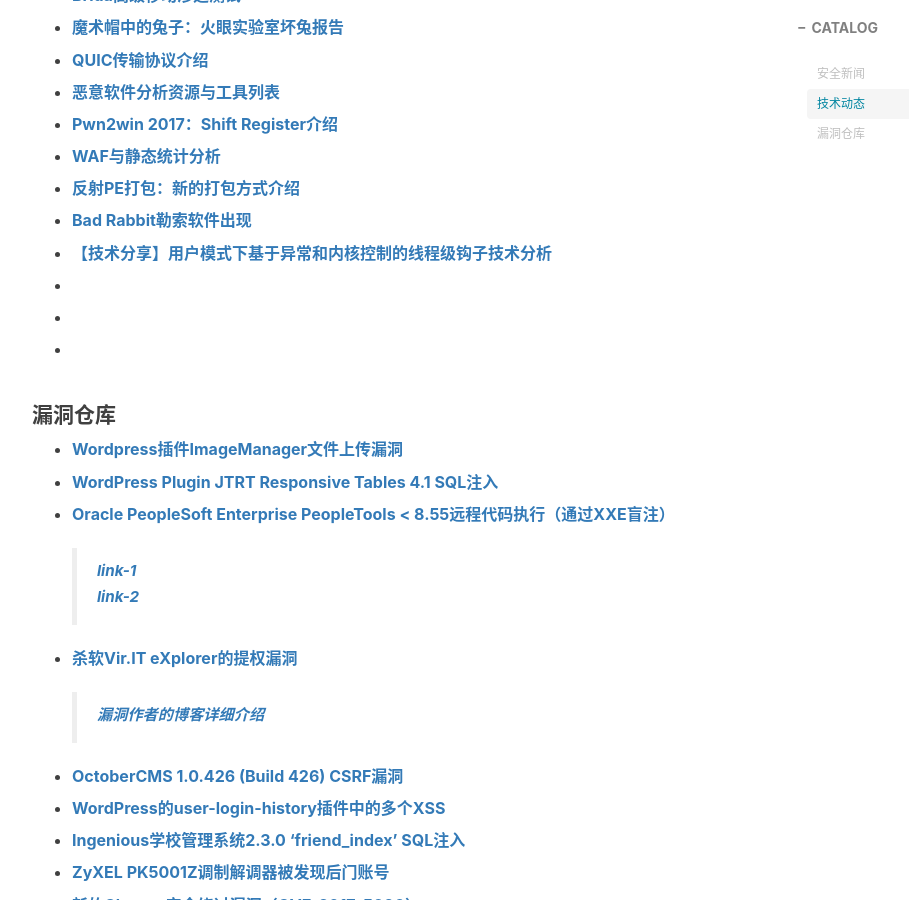
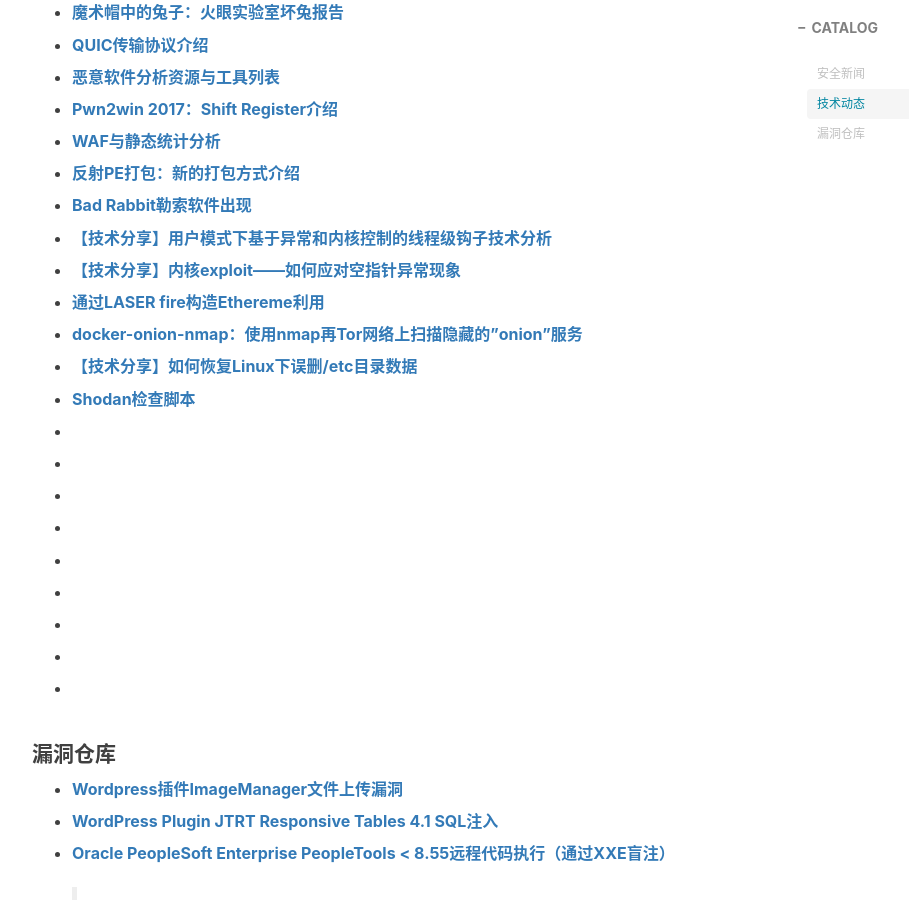
Before and after one commit to flankeraptor/flankeraptor.github.io, a Jekyll site: the page built from _posts/2017-11-07-01-20171107-安全态势.md, in a window 1280 px wide and 900 px high, scrolled down 4168 px. Shown: the whole window, without its empty margins (233-1142 px from the left). Built offline with Jekyll 4.4.1, drawn with Linux system fonts in a browser that asks for light colours; nearby versions of some CDN libraries; comment, search, counter and statistics services are not loaded; some of the changed text lies outside the part shown.

Commit message:
Update 2017-11-07-01-20171107-安全态势.md

```diff
--- a/_posts/2017-11-07-01-20171107-安全态势.md
+++ b/_posts/2017-11-07-01-20171107-安全态势.md
@@ -35,7 +35,7 @@ tags:
     > **[ link-1 ](http://securityaffairs.co/wordpress/64796/hacking/micorsoft-sonar-tool.html)**
     > **[ link-2 ](https://github.com/sonarwhal/sonar)**
 
-- **[]()**
+- **[泄露文档表明NSA早已开始利用KRACK攻击](http://securityaffairs.co/wordpress/64601/hacking/krack-attack-nsa.html)**
 
 - **[]()**
 
@@ -192,6 +192,28 @@ tags:
 
 - **[【技术分享】用户模式下基于异常和内核控制的线程级钩子技术分析](http://bobao.360.cn/learning/detail/4591.html)**
 
+- **[【技术分享】内核exploit——如何应对空指针异常现象](http://bobao.360.cn/learning/detail/4594.html)**
+
+- **[通过LASER fire构造Ethereme利用](https://hackernoon.com/crafting-ethereum-exploits-by-laser-fire-1c9acf25af4f )**
+
+- **[docker-onion-nmap：使用nmap再Tor网络上扫描隐藏的"onion"服务](https://github.com/milesrichardson/docker-onion-nmap )**
+
+- **[【技术分享】如何恢复Linux下误删/etc目录数据](http://bobao.360.cn/learning/detail/4590.html)**
+
+- **[Shodan检查脚本](https://github.com/juliocesarfort/netscreen-shodan-scanner)**
+
+- **[]()**
+
+- **[]()**
+
+- **[]()**
+
+- **[]()**
+
+- **[]()**
+
+- **[]()**
+
 - **[]()**
 
 - **[]()**
```
